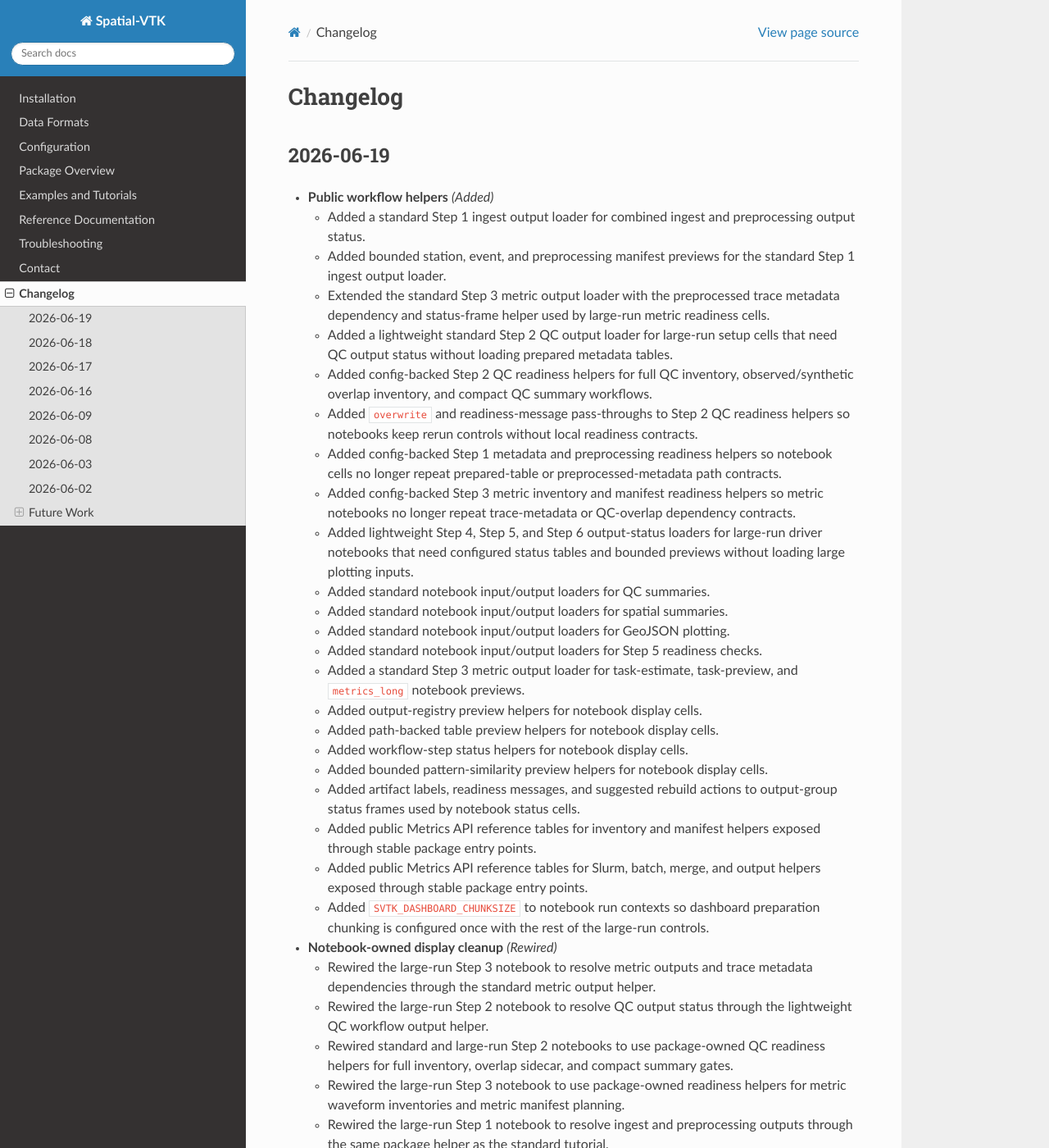
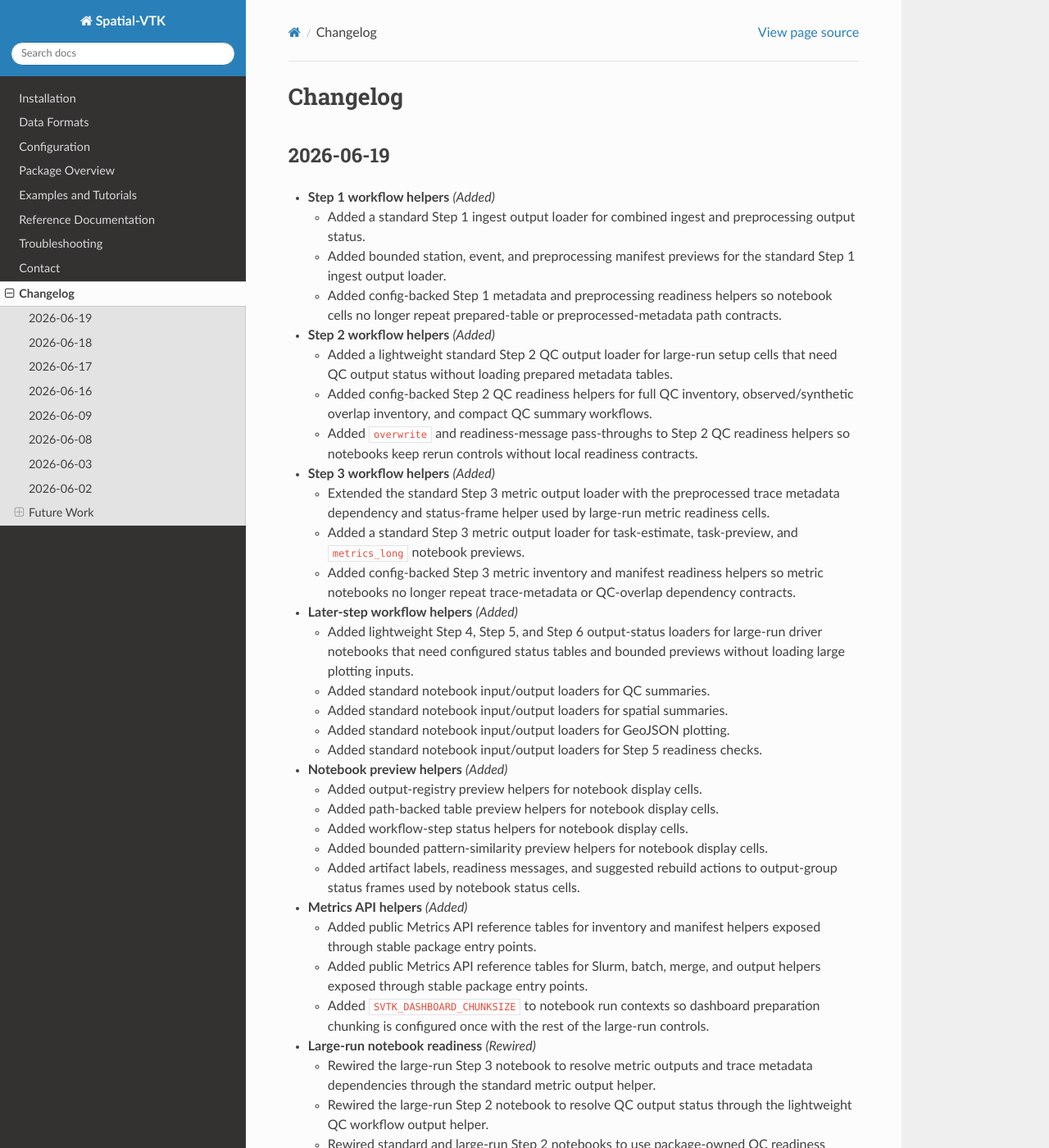
Before and after one commit to bcbirkel/spatial-vtk, a Sphinx documentation site: the page built from docs/changelog.rst, in a window 1280 px wide and 1400 px high. Shown: the whole window at 82% size. Built offline with Sphinx 7.4.7 and the Read the Docs theme 3.1.0, drawn with Linux system fonts in a browser that asks for light colours; some of the changed lines change nothing that is shown; some of the changed text lies outside the part shown.

Commit message:
Break up changelog entries

```diff
--- a/docs/changelog.rst
+++ b/docs/changelog.rst
@@ -4,15 +4,18 @@ Changelog
 2026-06-19
 ----------
 
-- **Public workflow helpers** *(Added)*
+- **Step 1 workflow helpers** *(Added)*
 
   - Added a standard Step 1 ingest output loader for combined ingest and
     preprocessing output status.
   - Added bounded station, event, and preprocessing manifest previews for the
     standard Step 1 ingest output loader.
-  - Extended the standard Step 3 metric output loader with the preprocessed
-    trace metadata dependency and status-frame helper used by large-run
-    metric readiness cells.
+  - Added config-backed Step 1 metadata and preprocessing readiness helpers so
+    notebook cells no longer repeat prepared-table or preprocessed-metadata
+    path contracts.
+
+- **Step 2 workflow helpers** *(Added)*
+
   - Added a lightweight standard Step 2 QC output loader for large-run setup
     cells that need QC output status without loading prepared metadata tables.
   - Added config-backed Step 2 QC readiness helpers for full QC inventory,
@@ -20,12 +23,20 @@ Changelog
   - Added ``overwrite`` and readiness-message pass-throughs to Step 2 QC
     readiness helpers so notebooks keep rerun controls without local readiness
     contracts.
-  - Added config-backed Step 1 metadata and preprocessing readiness helpers so
-    notebook cells no longer repeat prepared-table or preprocessed-metadata
-    path contracts.
+
+- **Step 3 workflow helpers** *(Added)*
+
+  - Extended the standard Step 3 metric output loader with the preprocessed
+    trace metadata dependency and status-frame helper used by large-run
+    metric readiness cells.
+  - Added a standard Step 3 metric output loader for task-estimate,
+    task-preview, and ``metrics_long`` notebook previews.
   - Added config-backed Step 3 metric inventory and manifest readiness helpers
     so metric notebooks no longer repeat trace-metadata or QC-overlap
     dependency contracts.
+
+- **Later-step workflow helpers** *(Added)*
+
   - Added lightweight Step 4, Step 5, and Step 6 output-status loaders for
     large-run driver notebooks that need configured status tables and bounded
     previews without loading large plotting inputs.
@@ -33,8 +44,9 @@ Changelog
   - Added standard notebook input/output loaders for spatial summaries.
   - Added standard notebook input/output loaders for GeoJSON plotting.
   - Added standard notebook input/output loaders for Step 5 readiness checks.
-  - Added a standard Step 3 metric output loader for task-estimate,
-    task-preview, and ``metrics_long`` notebook previews.
+
+- **Notebook preview helpers** *(Added)*
+
   - Added output-registry preview helpers for notebook display cells.
   - Added path-backed table preview helpers for notebook display cells.
   - Added workflow-step status helpers for notebook display cells.
@@ -42,6 +54,9 @@ Changelog
     cells.
   - Added artifact labels, readiness messages, and suggested rebuild actions
     to output-group status frames used by notebook status cells.
+
+- **Metrics API helpers** *(Added)*
+
   - Added public Metrics API reference tables for inventory and manifest
     helpers exposed through stable package entry points.
   - Added public Metrics API reference tables for Slurm, batch, merge, and
@@ -50,7 +65,7 @@ Changelog
     preparation chunking is configured once with the rest of the large-run
     controls.
 
-- **Notebook-owned display cleanup** *(Rewired)*
+- **Large-run notebook readiness** *(Rewired)*
 
   - Rewired the large-run Step 3 notebook to resolve metric outputs and trace
     metadata dependencies through the standard metric output helper.
@@ -65,6 +80,9 @@ Changelog
     outputs through the same package helper as the standard tutorial.
   - Rewired the large-run Step 1 notebook to use package-owned metadata and
     preprocessing readiness helpers before local or Slurm execution.
+
+- **Notebook-owned display cleanup** *(Rewired)*
+
   - Rewired large-run Step 4, Step 5, and Step 6 status/preview cells to call
     package-owned output-status helpers instead of direct ``output_group(...)``
     methods.
@@ -89,7 +107,7 @@ Changelog
     output-registry helpers over raw ``resolve_output_path()`` snippets for
     normal notebook workflows.
 
-- **CLI and workflow docs** *(Changed)*
+- **CLI examples and defaults** *(Changed)*
 
   - Updated CLI workflow examples so routine GeoJSON commands resolve
     standard inputs from the active config.
@@ -99,6 +117,11 @@ Changelog
   - Updated ``svtk ... list`` discovery output for plot, map, and visualization
     commands so required explicit inputs name the table role, such as
     ``required:spectrogram table``, instead of only naming a generic flag.
+  - Added first-class ``svtk dashboard metrics`` runtime-limit flags for
+    row-level loading, summary-table display, and CSV downloads.
+
+- **CLI validation and help text** *(Changed)*
+
   - Made registered plot/map/visualization commands validate missing required
     input and output paths before importing plotting modules or loading config,
     so missing-table errors are not masked by optional dependency messages.
@@ -107,8 +130,6 @@ Changelog
   - Normalized generated CLI help text for dashboard, inventory, and waveform
     path arguments so usage strings show ``PATH`` or ``DIR`` where
     appropriate.
-  - Added first-class ``svtk dashboard metrics`` runtime-limit flags for
-    row-level loading, summary-table display, and CSV downloads.
   - Added a top-level CLI missing-dependency message so source-checkout
     commands report the missing package and install command instead of a raw
     traceback.
@@ -118,6 +139,9 @@ Changelog
     defaults before importing optional workflow modules.
   - Normalized registered figure command help so advanced ``--table`` mappings,
     named table aliases, and sidecar directories use path-oriented metavars.
+
+- **CLI guidance output** *(Changed)*
+
   - Clarified CLI plotting notes so visualization list commands are included
     with plot/map list commands, and ``required:<role>`` entries explain when
     explicit input tables are still required.
@@ -131,7 +155,7 @@ Changelog
     Step 3/Step 4 rebuild guidance in its human-readable output instead of
     the lower-level path-key readiness table.
 
-- **Large-run resilience** *(Hardened)*
+- **Dashboard large-run resilience** *(Hardened)*
 
   - Streamed partitioned dashboard metric dataset writes from path-backed CSV
     or Parquet metric tables, using chunked partition files instead of
@@ -151,6 +175,9 @@ Changelog
     the browser by default.
   - Added a separate metrics-dashboard download row cap so filtered row-level
     CSV downloads do not serialize every loaded distribution row by default.
+
+- **Workflow large-run resilience** *(Hardened)*
+
   - Reused the standard ingest output helper inside record-coverage
     readiness/build workflows so script and notebook path fallback behavior
     stays aligned.
```
